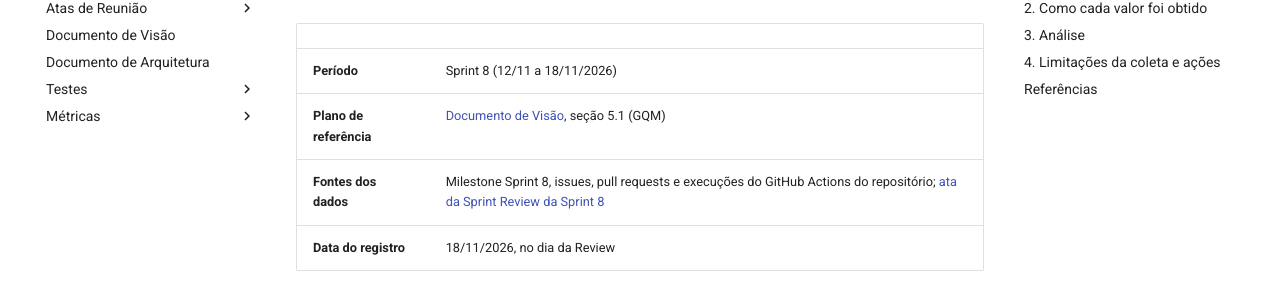
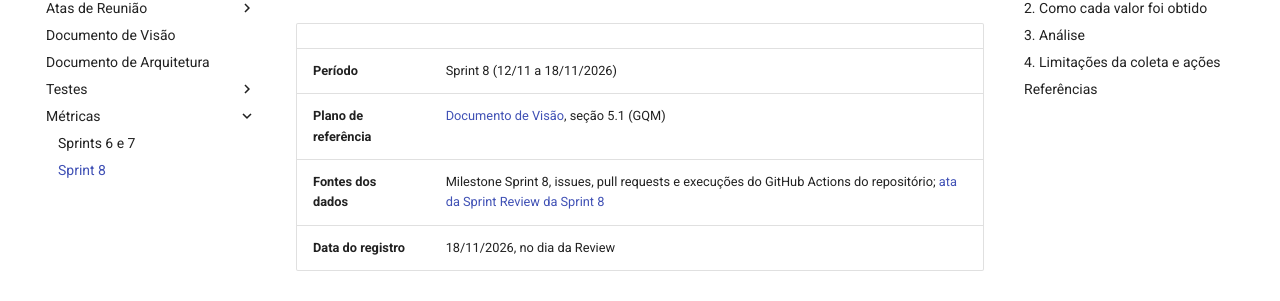
Before and after one commit to FGA0138-MDS-Ajax/2026.2-T03-Torvalds, an MkDocs documentation site: the page built from docs/metricas/relatorio-sprint-8.md, in a window 1280 px wide. Shown: the part 157-458 px from the top of the page. Built offline with MkDocs 1.6.1 and Material for MkDocs 9.7.7, drawn with Linux system fonts in a browser that asks for light colours.

Commit message:
docs(mkdocs): adiciona as métricas da Sprint 8 ao menu (#145)

```diff
--- a/mkdocs.yml
+++ b/mkdocs.yml
@@ -19,6 +19,7 @@ nav:
     - "Relatório de execução — Sprint 7": "testes/relatorio-sprint-7.md"
   - Métricas:
     - "Sprints 6 e 7": "metricas/relatorio-sprints-6-e-7.md"
+    - "Sprint 8": "metricas/relatorio-sprint-8.md"
 
 theme:
   name: material
```
